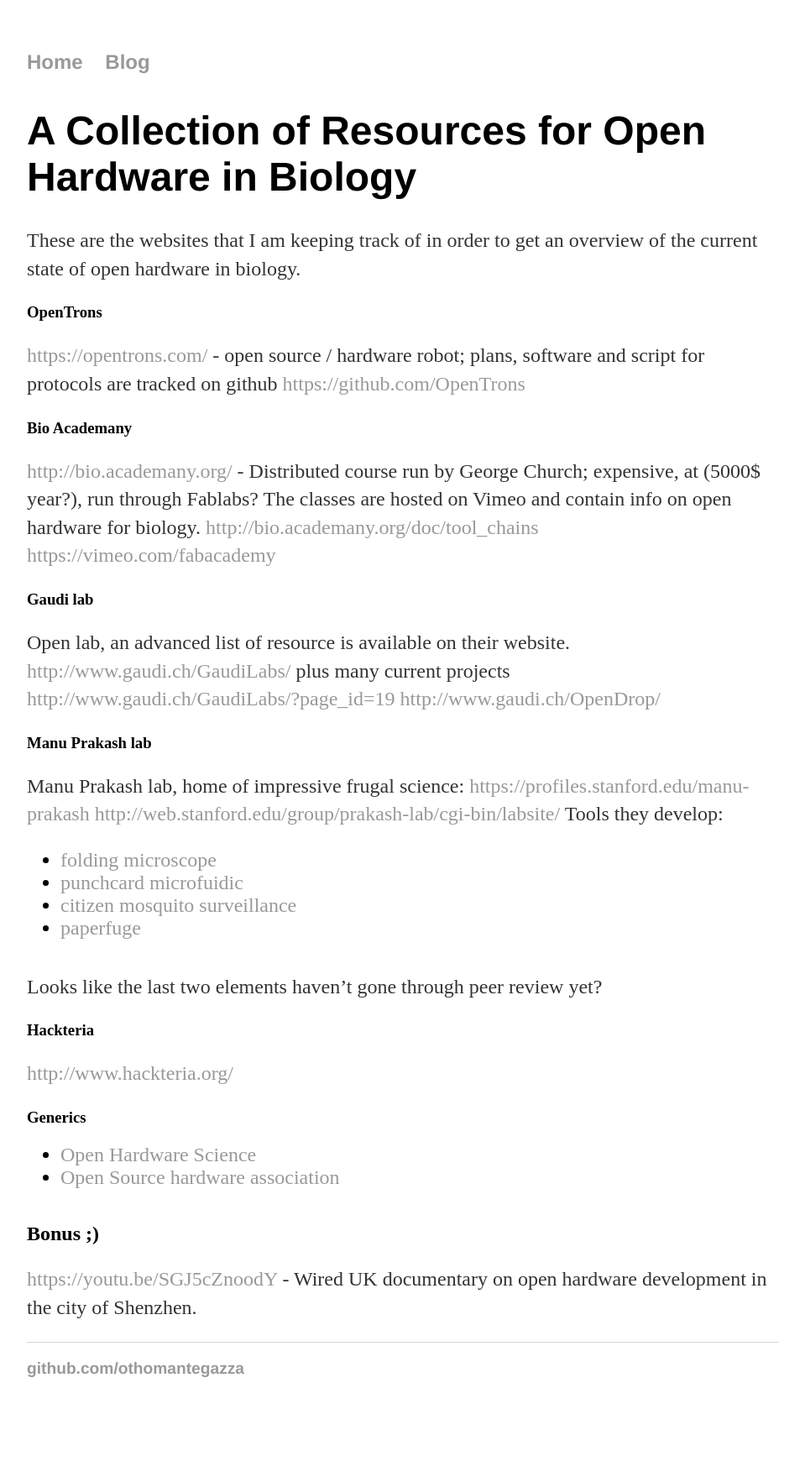
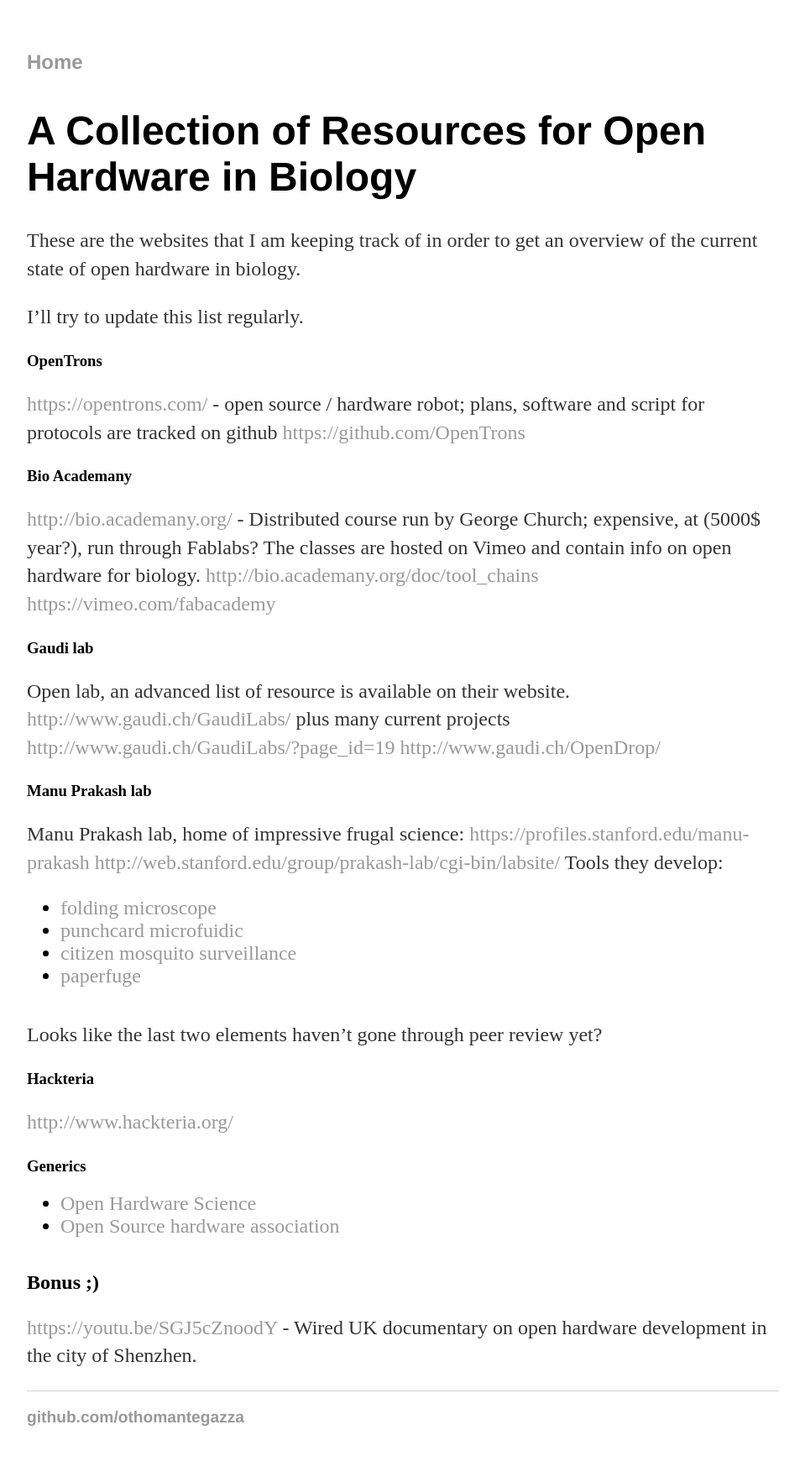
Before and after one commit to othomantegazza/otho-website, a Jekyll site: the page built from stuff/notes_on_ohardware.md, in a window 1280 px wide. Shown: the whole page at 84% size, without its empty margins (160-1119 px from the left). Built offline with Jekyll 4.4.1, drawn with Linux system fonts in a browser that asks for light colours; before the commit the page ends 1701 px from its top, so only the background shows below that.

Commit message:
minor fixes

```diff
--- a/_layouts/default.html
+++ b/_layouts/default.html
@@ -9,7 +9,7 @@
 			<nav>
 	    		<ul>
 	        		<li><a href="/">Home</a></li>
-	        		<li><a href="/blog">Blog</a></li>
+	        		<!-- <li><a href="/blog">Blog</a></li> -->
 	    		</ul>
 			</nav>
 			<div class="container">
--- a/stuff/notes_on_ohardware.md
+++ b/stuff/notes_on_ohardware.md
@@ -6,6 +6,8 @@
 
 These are the websites that I am keeping track of in order to get an overview
 of the current state of open hardware in biology.
+
+I'll try to update this list regularly.
 
 ### OpenTrons
 
```
